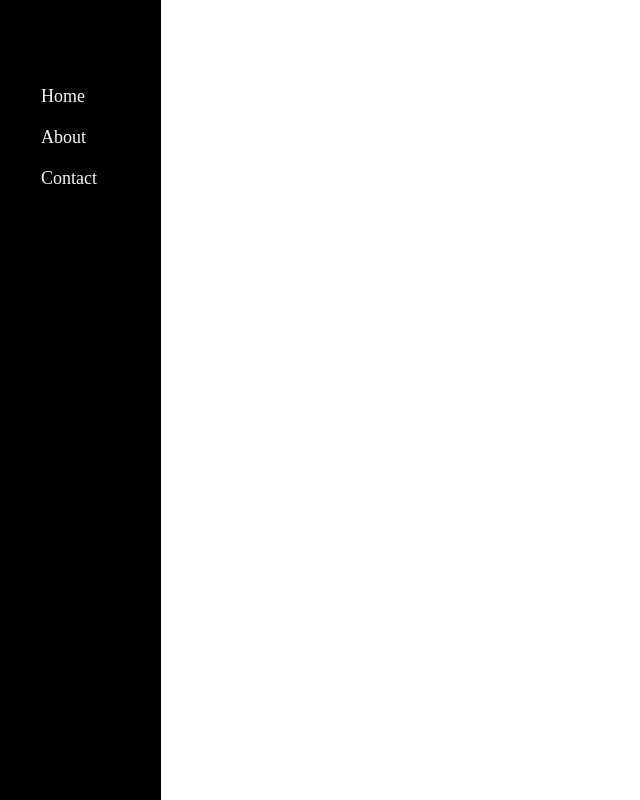
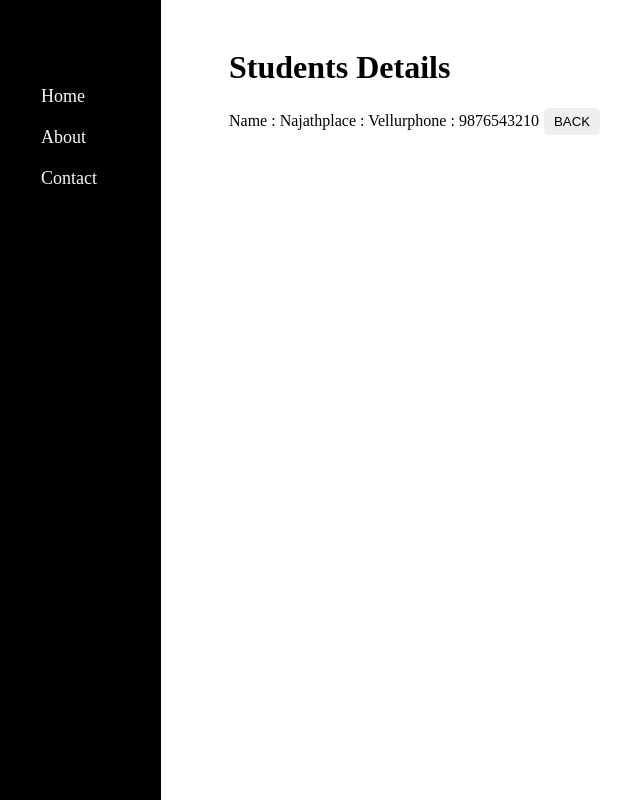
Before and after one commit to najath007/students-table, a React (Vite) app: page /View/1 in a window 1280 px wide. Before the commit this address had no page. Shown: the whole page, without its empty margins (19-659 px from the left). Built offline with nearby package versions, Linux system fonts and the light colour scheme; data requests are answered from the project's data file.

Commit message:
view section complete

```diff
--- a/db.json
+++ b/db.json
@@ -13,16 +13,10 @@
       "phone": "5554894985"
     },
     {
-      "id": 3,
+      "id": "3",
       "name": "suarez",
       "place": "urugey",
       "phone": "8456131"
-    },
-    {
-      "id": 4,
-      "name": "fgdg",
-      "place": "fgdfg",
-      "phone": "dfgf"
     }
   ]
 }
--- a/src/App.jsx
+++ b/src/App.jsx
@@ -19,8 +19,8 @@ export default function App() {
           <Route path='/About' element={<About />} />
           <Route path='/Contact' element={<Contact />} />
           <Route path='/add' element={<AddStudent />} />
-          <Route path='/Edit' element= {<Edit />} />
-          <Route path='/View' element= {<View />} />
+          <Route path='/Edit/:id' element= {<Edit />} />
+          <Route path='/View/:id' element= {<View />} />
 
         </Routes>
       </div>
--- a/src/components/pages/home-page/View.jsx
+++ b/src/components/pages/home-page/View.jsx
@@ -1,9 +1,35 @@
-import React from 'react'
+import axios from 'axios'
+import React, { useEffect, useState } from 'react'
+import { useNavigate, useParams } from 'react-router-dom'
+
 
 export default function View() {
+
+  const [name,setName] = useState("")
+  const [place,setPlace] = useState("")
+  const [phone,setPhone] = useState("")
+
+  const { id } = useParams()
+  const navigate = useNavigate()
+
+  useEffect(() => {
+    axios
+      .get(`http://localhost:5000/students/${id}`)
+      .then((res) => {
+        setName(res.data.name)
+        setPhone(res.data.phone)
+        setPlace(res.data.place)
+      })
+  },[id])
+
   return (
     <div>
-
+      <h1>Students Details</h1>
+      Name : {name}
+      place : {place}
+      phone : {phone}
+      <button
+       onClick={()=> navigate("/home")}>BACK</button>
     </div>
   )
 }
```
